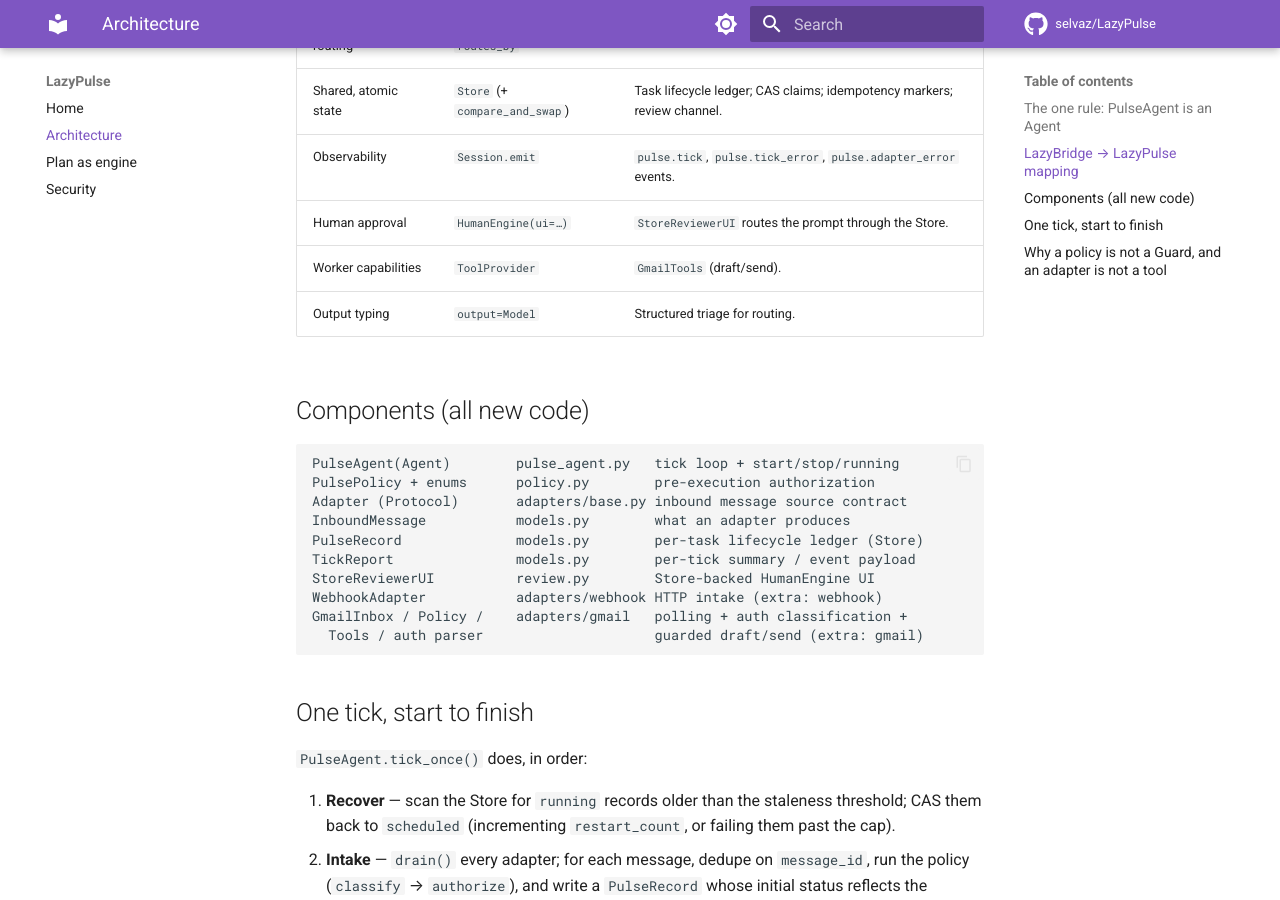
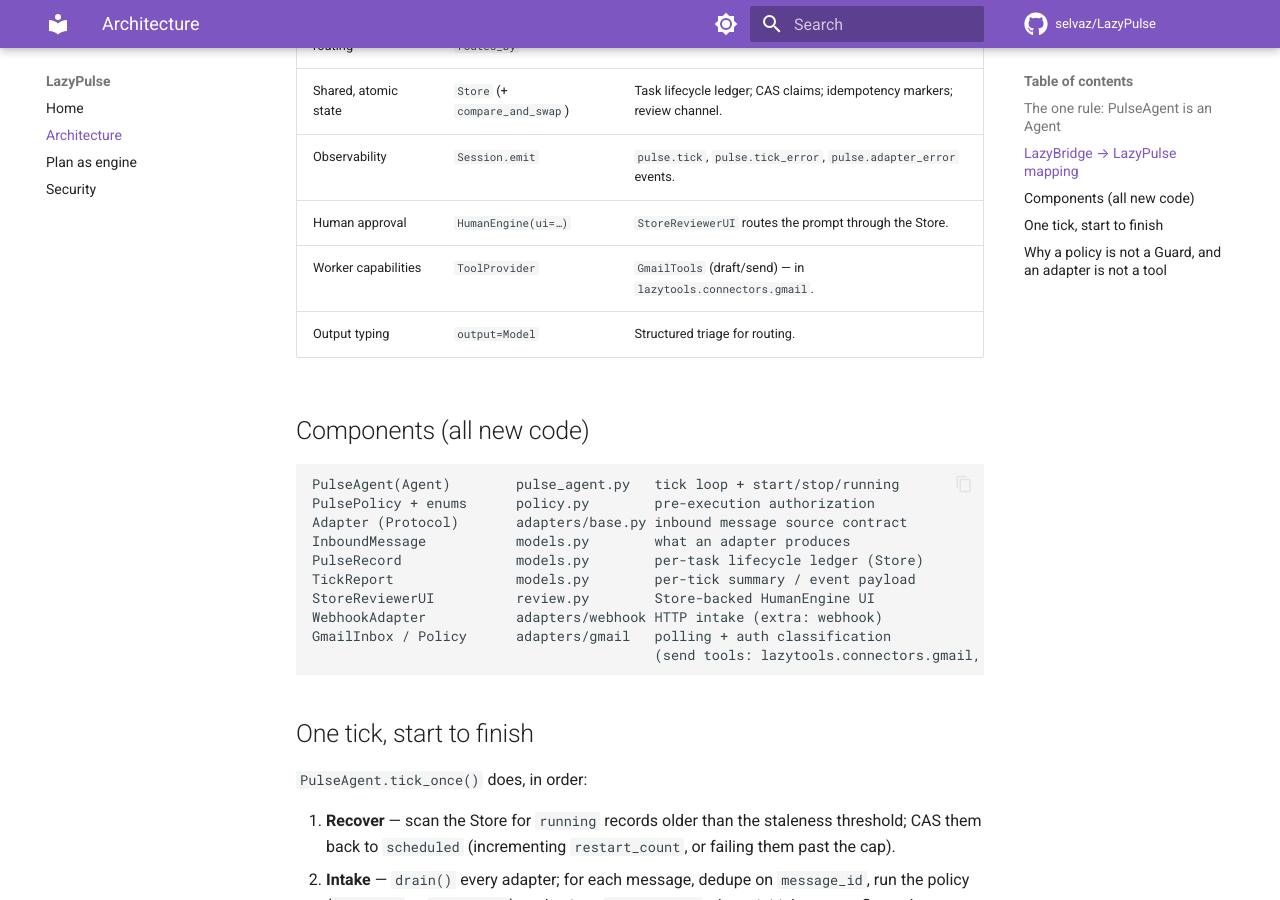
Before and after one commit to selvaz/LazyPulse, an MkDocs documentation site: the page built from docs/architecture.md, in a window 1280 px wide and 900 px high, scrolled down 748 px. Built offline with MkDocs 1.6.1 and Material for MkDocs 9.7.7, drawn with Linux system fonts in a browser that asks for light colours; comment, search, counter and statistics services are not loaded.

Commit message:
fix: allow lazybridge 0.9.0; ship py.typed; fix stale docs
- pyproject: widen the lazybridge pin to >=0.7.9,<0.10 so lazypulse
  installs alongside lazybridge 0.9.0 (verified runtime-compatible).
- Add src/lazypulse/py.typed so downstream consumers get the types.
- README: split the Gmail example imports (clients/tools from
  lazytools.connectors.gmail, inbox/policy from lazypulse.adapters.gmail)
  and explain the lazytoolkit relationship in the extras narrative.
- architecture.md: the gmail adapter keeps only Inbox + Policy; point the
  send tools at lazytools.connectors.gmail.
- inbox docstrings: reference lazytools.connectors.*.client.*Service
  (the lazypulse.adapters.*.client submodules no longer exist).
- plan_engine.md: drop the stale "lazybridge 0.7.9" version label.

https://claude.ai/code/session_01EDgEB3332UADKU4ZeLphYd

````diff
--- a/docs/architecture.md
+++ b/docs/architecture.md
@@ -27,7 +27,7 @@ work with no special-casing.
 | Shared, atomic state | `Store` (+ `compare_and_swap`) | Task lifecycle ledger; CAS claims; idempotency markers; review channel. |
 | Observability | `Session.emit` | `pulse.tick`, `pulse.tick_error`, `pulse.adapter_error` events. |
 | Human approval | `HumanEngine(ui=…)` | `StoreReviewerUI` routes the prompt through the Store. |
-| Worker capabilities | `ToolProvider` | `GmailTools` (draft/send). |
+| Worker capabilities | `ToolProvider` | `GmailTools` (draft/send) — in `lazytools.connectors.gmail`. |
 | Output typing | `output=Model` | Structured triage for routing. |
 
 ## Components (all new code)
@@ -41,8 +41,8 @@ PulseRecord              models.py        per-task lifecycle ledger (Store)
 TickReport               models.py        per-tick summary / event payload
 StoreReviewerUI          review.py        Store-backed HumanEngine UI
 WebhookAdapter           adapters/webhook HTTP intake (extra: webhook)
-GmailInbox / Policy /    adapters/gmail   polling + auth classification +
-  Tools / auth parser                     guarded draft/send (extra: gmail)
+GmailInbox / Policy      adapters/gmail   polling + auth classification
+                                          (send tools: lazytools.connectors.gmail, extra: gmail)
 ```
 
 ## One tick, start to finish
--- a/pyproject.toml
+++ b/pyproject.toml
@@ -23,7 +23,7 @@ classifiers = [
     "Topic :: Scientific/Engineering :: Artificial Intelligence",
 ]
 dependencies = [
-    "lazybridge>=0.7.9,<0.9",
+    "lazybridge>=0.7.9,<0.10",
     "pydantic>=2.0.0,<3.0.0",
 ]
 
````
Also changed, not shown: CHANGELOG.md (+3 -0 lines), README.md (+6 -4 lines), docs/plan_engine.md (+1 -1 lines), 3 other files.
